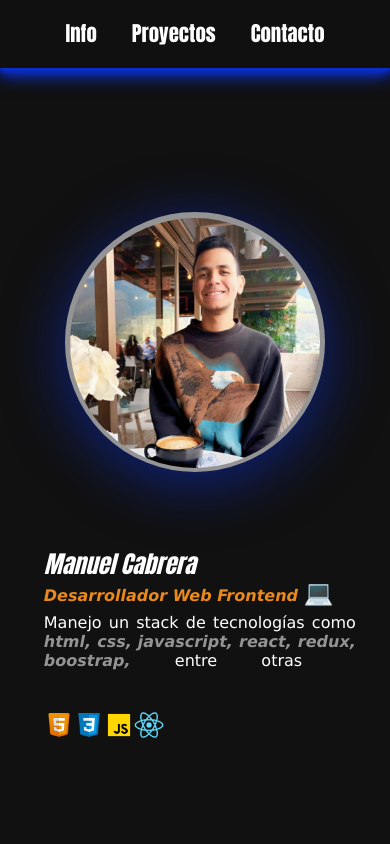
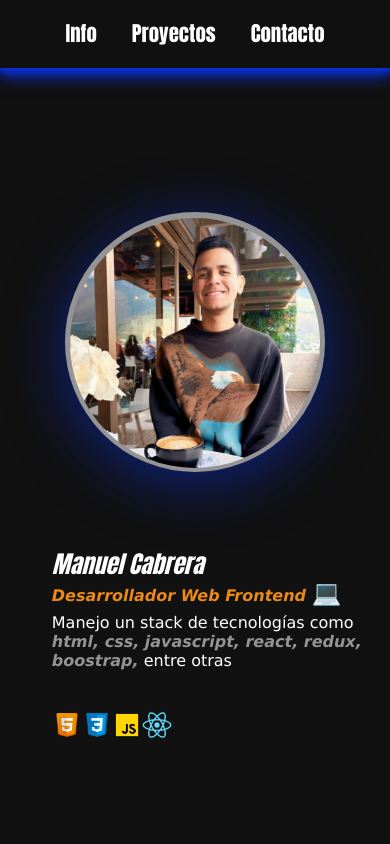
Before and after one commit to ManuelCV1/portfolio-mc, a React (Create React App) app: page / in a window 390 px wide. Shown: the top 844 px of the page. Built offline with nearby package versions, Linux system fonts and the light colour scheme.

Commit message:
responsive-details

```diff
--- a/src/Profile.module.css
+++ b/src/Profile.module.css
@@ -193,7 +193,6 @@
   }
   .textInfo .parrafo3{
     font-size: 1rem;
-    text-align: justify;
     margin: auto;
     width: auto;
   }
@@ -207,3 +206,9 @@
   }
 
 }
+
+@media (max-width : 550px){
+  .infoContainer{
+    left: .8rem;
+  }
+}
```
